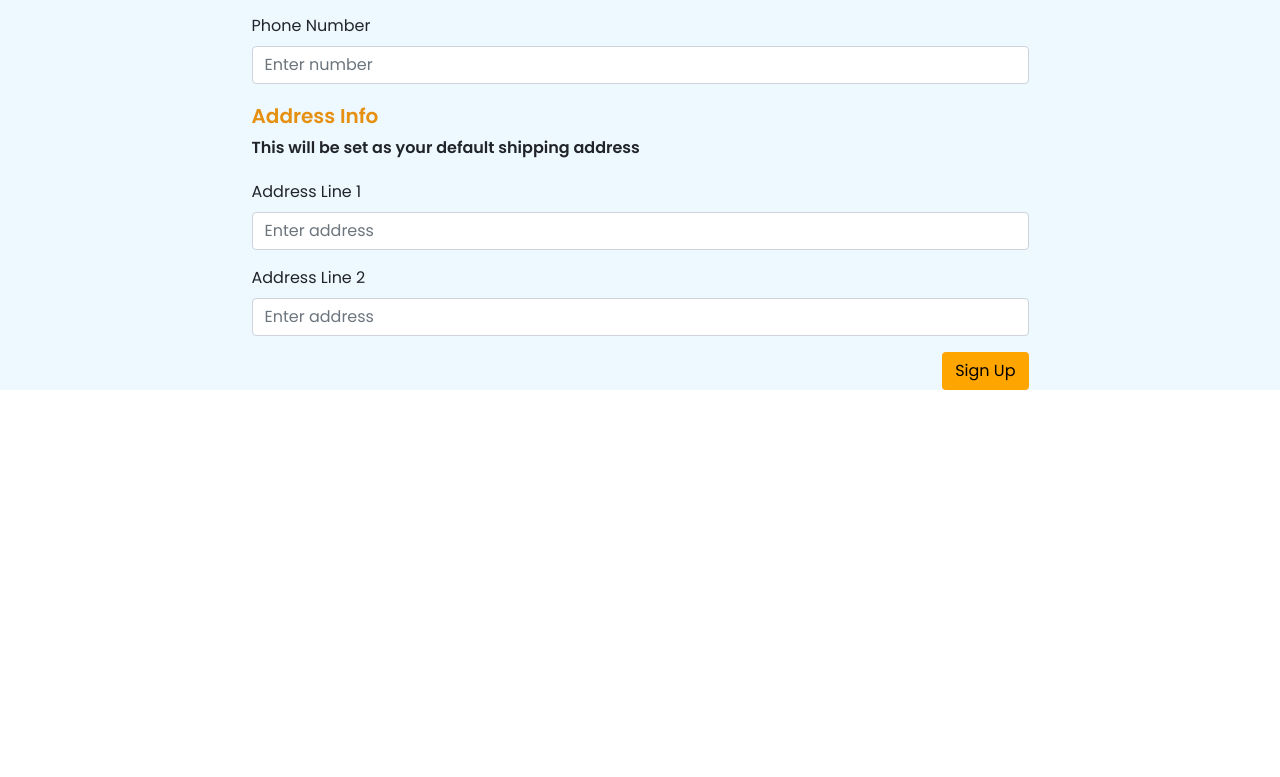
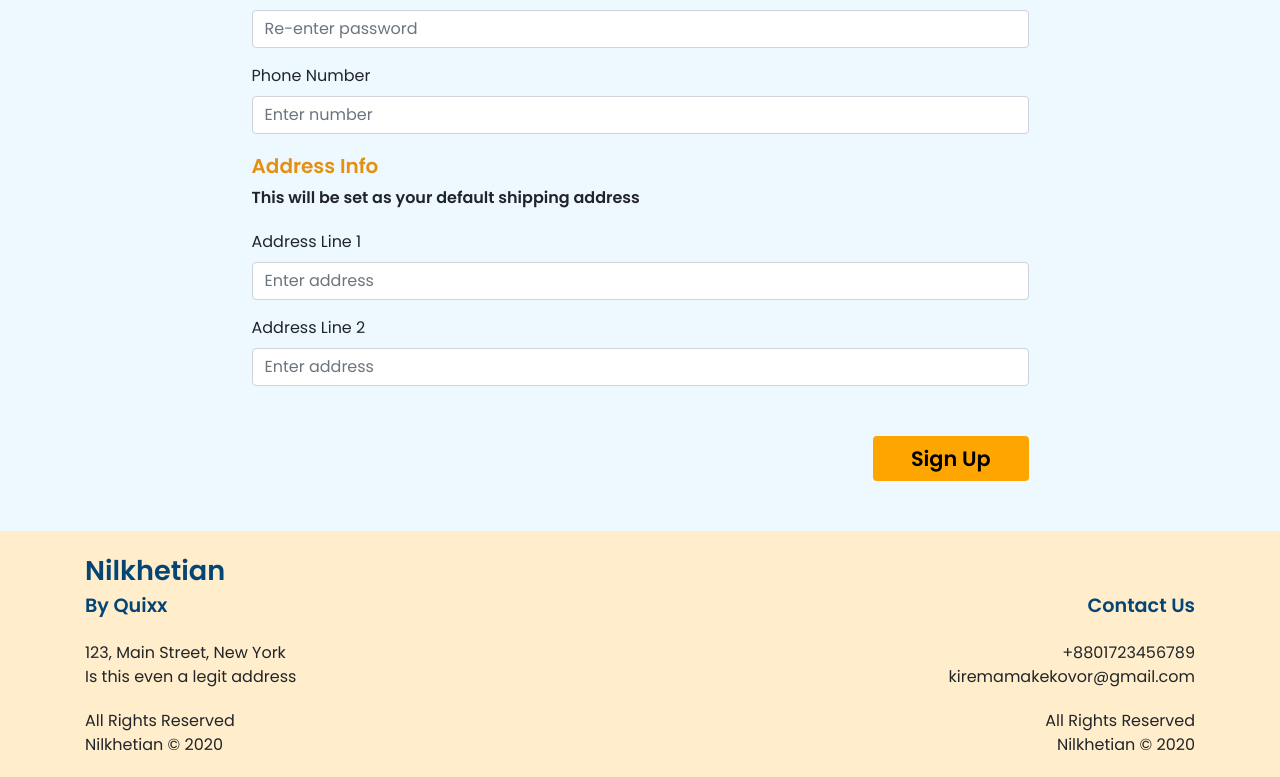
Before and after one commit to Viper4717/nilkhetian-frontend, a React (Create React App) app: page /registration in a window 1280 px wide. Shown: the part 489-1266 px from the top of the page. Before the commit the page ends 879 px from the top, so only its background shows below. Built offline with nearby package versions, Linux system fonts and the light colour scheme.

Commit message:
Web footer designed

```diff
--- a/src/App.js
+++ b/src/App.js
@@ -5,6 +5,7 @@ import Header from './components/header/Header';
 import Home from './components/home/Home';
 import Login from './components/login/Login';
 import Registration from './components/registration/Registration';
+import Footer from './components/footer/Footer';
 
 function App() {
   return (
@@ -16,6 +17,7 @@ function App() {
             <Route path="/login" component={Login}/>
             <Route path="/registration" component={Registration}/>
           </Switch>
+        <Footer/>
       </BrowserRouter>
     </div>
   );
--- /dev/null
+++ b/src/components/footer/Footer.css
@@ -0,0 +1,40 @@
+.footerBG{
+    background-color: #ffedcc;
+    padding-top: 20px;
+    padding-bottom: 20px;
+}
+.footerContainer{
+    display: flex;
+    justify-content: space-between;
+}
+.footerLeft{
+    width: 50%;
+    display: inline-block;
+}
+.footerRight{
+    width: 50%;
+    display: inline-block;
+    text-align: right;
+}
+.footerMiddle{
+    margin-top: 20px;
+}
+.footerBottom{
+    margin-top: 20px;
+}
+.footerTitle{
+    font-size: 1.7em;
+    font-weight: 600;
+    color: #054575;
+}
+.footerSecondaryTitle{
+    font-size: 1.2em;
+    font-weight: 600;
+    color: #054575;
+}
+@media screen and (max-width: 768px){
+    .footerContainer{
+        padding-right: 0px !important;
+        padding-left: 0px !important;
+    }
+}
--- a/src/components/footer/Footer.js
+++ b/src/components/footer/Footer.js
@@ -1,8 +1,40 @@
 import React from 'react';
+import './Footer.css'
+import { Container } from 'react-bootstrap';
 
 function Footer() {
   return (
-    <div>
+    <div className="footerBG">
+      <Container fluid="md" className="footerContainer">
+        <div classNam="footerLeft">
+          <div className="footerTop">
+            <text className="footerTitle">Nilkhetian</text><br/>
+            <text className="footerSecondaryTitle">By Quixx</text>
+          </div>
+          <div className="footerMiddle">
+            <text>123, Main Street, New York</text><br/>
+            <text>Is this even a legit address</text>
+          </div>
+          <div className="footerBottom">
+            <text>All Rights Reserved</text><br/>
+            <text>Nilkhetian © 2020</text>
+          </div>
+        </div>
+        <div className="footerRight">
+          <div className="footerTop">
+            <text className="footerTitle"></text><br/>
+            <text className="footerSecondaryTitle">Contact Us</text>
+          </div>
+          <div className="footerMiddle">
+            <text>+8801723456789</text><br/>
+            <text>kiremamakekovor@gmail.com</text>
+          </div>
+          <div className="footerBottom">
+            <text>All Rights Reserved</text><br/>
+            <text>Nilkhetian © 2020</text>
+          </div>
+        </div>
+      </Container>
     </div>
   );
 }
--- a/src/components/header/Header.js
+++ b/src/components/header/Header.js
@@ -8,7 +8,7 @@ import './Header.css';
 function Header() {
   return (
     <Navbar className="shadow-sm p-1 justify-content-between" bg="light" expand="md" sticky="top">
-      <Container className="parentContainer">
+      <Container fluid="md" className="parentContainer">
         <Navbar.Brand className="webBrand" href="/">
           <img
             src={HeaderLogo}
--- a/src/components/login/Login.css
+++ b/src/components/login/Login.css
@@ -1,5 +1,10 @@
 @import url('https://fonts.googleapis.com/css2?family=Staatliches&display=swap');
 
+.smallHeight{
+    padding-top: 50px;
+    padding-bottom: 50px !important;
+    min-height: 100vh;
+}
 .signInText{
     color: #054575;
     text-align: center;
@@ -22,6 +27,7 @@
     font-weight: 600 !important;
 }
 .signInButtonnOverlay{
+    margin-top: 50px;
     display: flex;
     height: fit-content;
     justify-content: flex-end;
@@ -29,8 +35,15 @@
 .signInMobileOverlay{
     display: none;
 }
+.signInButtonnWeb{
+    width: 20%;
+    font-size: 1.3em !important;
+    font-weight: 600 !important;
+}
 .signInButtonnMobile{
     width: 70%;
+    font-size: 1.2em !important;
+    font-weight: 600 !important;
 }
 
 @media screen and (max-width: 768px){
@@ -46,6 +59,6 @@
     .signInMobileOverlay{
         display: flex;
         justify-content: center;
-        margin-top: 20px;
+        margin-top: 50px;
     }
 }
--- a/src/components/login/Login.js
+++ b/src/components/login/Login.js
@@ -4,9 +4,9 @@ import { Form, Button, Container } from 'react-bootstrap';
 
 function Login() {
   return (
-    <Container fluid="md" className="parentContainer">
+    <Container fluid="md" className="parentContainer smallHeight">
         <h4 className="signInText">
-            Sign in
+            Sign In
         </h4>
         <div className="formDiv">
             <Form>
--- a/src/components/registration/Registration.js
+++ b/src/components/registration/Registration.js
@@ -4,7 +4,7 @@ import { Form, Button, Container } from 'react-bootstrap';
 
 function Registration() {
   return (
-    <Container fluid="md" className="parentContainer">
+    <Container fluid="md" className="parentContainer smallHeight">
         <h4 className="signInText">
             Create Account
         </h4>
```
